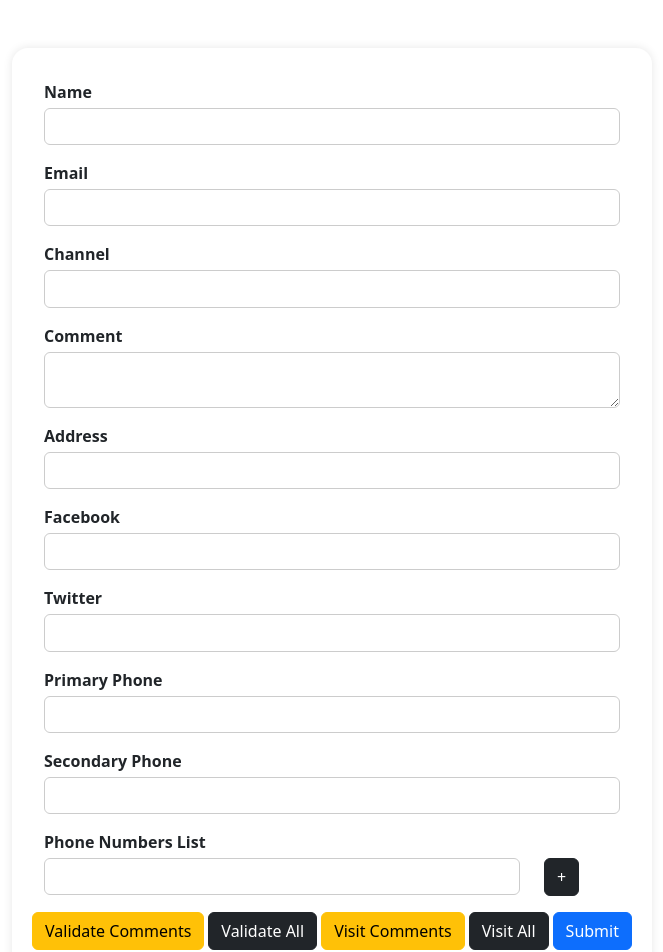
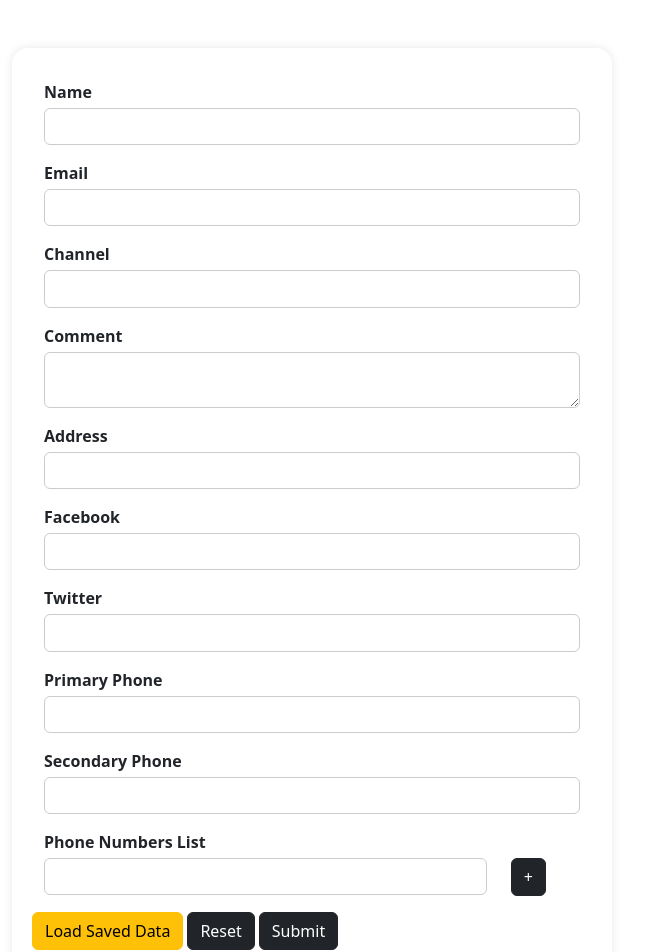
Before and after one commit to jrazap/formik, a React (Vite) app: page / in a window 1280 px wide. Shown: the top 952 px of the page, without its empty margins (36-699 px from the left). Built offline with nearby package versions, Linux system fonts and the light colour scheme.

Commit message:
Load saved Data & Reset Form

```diff
--- a/src/components/YouTubeForm.jsx
+++ b/src/components/YouTubeForm.jsx
@@ -1,4 +1,4 @@
-import React from "react";
+import React, { useState } from "react";
 import {
   Formik,
   Form,
@@ -11,6 +11,8 @@ import * as Yup from "yup";
 import ErrorText from "./ErrorText";
 
 const YouTubeForm = () => {
+  const [data, setData] = useState(null);
+
   const initialValues = {
     name: "",
     email: "",
@@ -23,6 +25,20 @@ const YouTubeForm = () => {
     },
     phoneNumbers: ["", ""],
     phNumbers: [""],
+  };
+
+  const savedValues = {
+    name: "Mohamed Elazap",
+    email: "jrazap@gmail.com",
+    channel: "Mohamed Elazap",
+    comment: "Welcome to Formik",
+    address: "221b Baker Street",
+    social: {
+      twitter: "https://twitter.com/jrazap1",
+      facebook: "https://fb.com/jrazap1",
+    },
+    phoneNumbers: ["01011087724", "01211382990"],
+    phNumbers: ["01011087724"],
   };
 
   const validateComment = (value) => {
@@ -51,17 +67,18 @@ const YouTubeForm = () => {
     setTimeout(() => {
       onSubmitProps.setSubmitting(false);
       onSubmitProps.resetForm();
-    }, 2000);
+    }, 1000);
   };
 
   return (
     <Formik
-      initialValues={initialValues}
+      initialValues={data || initialValues}
       onSubmit={onSubmit}
       validationSchema={validationSchema}
       // validateOnChange={false}
       // validateOnBlur={false}
       // validateOnMount
+      enableReinitialize
     >
       {(formik) => {
         return (
@@ -233,7 +250,7 @@ const YouTubeForm = () => {
 
             <div className="form-group">
               <div className="row gap-1">
-                <button
+                {/* <button
                   type="button"
                   className="btn btn-warning w-auto"
                   onClick={() => {
@@ -273,14 +290,23 @@ const YouTubeForm = () => {
                   }}
                 >
                   Visit All
+                </button> */}
+                <button
+                  type="button"
+                  className="btn btn-warning w-auto"
+                  onClick={() => {
+                    setData(savedValues);
+                  }}
+                >
+                  Load Saved Data
+                </button>
+                <button type="reset" className="btn btn-dark w-auto">
+                  Reset
                 </button>
                 <button
-                  type="button"
-                  className="btn btn-primary w-auto"
+                  type="submit"
+                  className="btn btn-dark w-auto"
                   disabled={!formik.isValid || formik.isSubmitting}
-                  onClick={() => {
-                    formik.submitForm();
-                  }}
                 >
                   Submit
                 </button>
```
